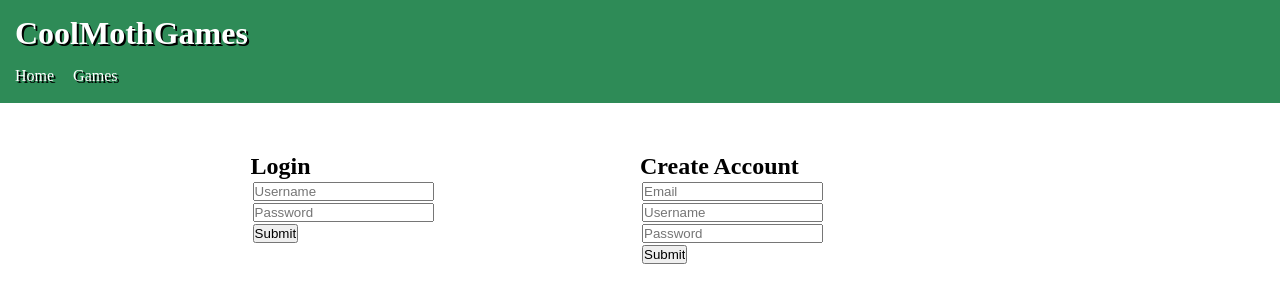
After one commit to Isaiah-Lam/CoolMothGames, a Flask app: page /account in a window 1280 px wide. The commit adds this page. Shown: the top 303 px of the page. Run offline with Flask 3, Linux system fonts and the light colour scheme.

Commit message:
account functionality

```diff
--- a/app.py
+++ b/app.py
@@ -14,6 +14,11 @@ import werkzeug.security
 
 # name = request.form["inputname"]
 # con.execute(text(f"insert into users (name) values({name})"), request.form)
+
+
+
+# here's a really good overview of the SQLAlchemy query builder
+# https://flask-sqlalchemy.palletsprojects.com/en/2.x/queries/
 
 
 app = Flask(__name__)
@@ -76,18 +81,52 @@ def index():
     return render_template("index.html")
 
 
-@app.route("/signup", methods=["GET"])
-def signupPage():
-    session["userid"] == None
-    session["username"] == None
-    return render_template("signup.html")
+@app.route('/account')
+def accountPage():
+    if (session.get("userid") is None):
+        return render_template("loginsignup.html")
+    else:
+        user = Users.query.filter_by(userID=session.get("userid"))
+        return render_template("account.html")
 
 
-@app.route('/login', methods=["GET"])
-def loginPage():
-    session["userid"] == None
-    session["username"] == None
-    return render_template("login.html")
+@app.route('/signup', methods=["POST"])
+def signup():
+    content = {"username":request.form["username"], "email":request.form["email"], "password":werkzeug.security.generate_password_hash(request.form["password"], "sha256", 16)}
+    newUser = Users(**content)
+    try:
+        database.session.add(newUser)
+        database.session.commit()
+        session["userid"] = newUser.userID
+        session["username"] = newUser.username
+        return redirect('/')
+    except:
+        flash("Username or email already in use")
+        return redirect('/account')
+
+
+@app.route('/login', methods=["POST"])
+def login():
+    user = Users.query.filter_by(username=request.form["username"]).first()
+    if (user is not None and werkzeug.security.check_password_hash(user.password, request.form["password"])):
+        session["userid"] = user.userID
+        session["username"] = user.username
+        return redirect('/')
+    else:
+        flash("Wrong info")
+        return redirect('/account')
+
+
+@app.route("/logout")
+def logout():
+    session["userid"] = None
+    session["username"] = None
+    return redirect('/account')
+
+
+@app.route('/games')
+def gamesPage():
+    return render_template("games.html")
 
 
 @app.route('/memory', methods=["GET"])
@@ -97,20 +136,25 @@ def memory():
 
 @app.route('/memory', methods=["POST"])
 def memoryScore():
-    if (session.get("userid") is None):
-        flash("You must be logged in to submit to the leaderboards")
-    else:
-        flash("Score submitted")
-        content = {"gameID":1, "userID":session.get("userid"), "date":date.today(), "score":request.form["score"]}
-        score = Leaderboards(**content)
-        database.session.add(score)
-        database.session.commit()
+    submitScore(1, request.form["score"])
     return redirect("/memory")
 
 
 @app.route('/rps')
 def rps():
     return render_template("rps.html")
+
+
+# function for submitting score to leaderboard
+def submitScore(gameID, score):
+    if (session.get("userid") is None):
+        flash("You must be logged in to submit to the leaderboards")
+    else:
+        flash("Score submitted")
+        content = {"gameID":gameID, "userID":session.get("userid"), "date":date.today(), "score":score}
+        score = Leaderboards(**content)
+        database.session.add(score)
+        database.session.commit()
 
 
 
--- /dev/null
+++ b/static/loginsignup.js
@@ -0,0 +1,17 @@
+function change(btn) {
+    if (btn.innerHTML == "signup") {
+        $("#login-div").css("width", "0");
+        $("#login-div").css("border", "none");
+        $("#signup-div").css("border", "1px solid black");
+        $("#signup-div").css("width", "33%");
+        btn.innerHTML = "login"
+    }
+    else {
+        $("#signup-div").css("width", "0");
+        $("#signup-div").css("border", "none");
+        $("#login-div").css("border", "1px solid black");
+        $("#login-div").css("width", "33%");
+        btn.innerHTML = "signup"
+    }
+
+}
--- /dev/null
+++ b/static/styles/loginsignup.css
@@ -0,0 +1,31 @@
+/* * {
+    margin: 0;
+    padding: 0;
+    box-sizing: border-box;
+} */
+
+#account-container {
+    display: flex;
+    justify-content: center;
+    margin: 50px;
+}
+
+.account-div {
+    transition: width 1s;
+    overflow: hidden;
+    width: 33%;
+}
+
+/* #login-div {
+    width: 33%;
+    border: 1px solid black;
+}
+
+#signup-div {
+    width: 0;
+} */
+
+.account-input {
+    display: block;
+    margin: 2px;
+}
--- /dev/null
+++ b/templates/account.html
@@ -0,0 +1 @@
+put account info here
--- a/templates/base.html
+++ b/templates/base.html
@@ -11,9 +11,7 @@
 			<h1>CoolMothGames</h1>
 			<ul id="nav-list">
 				<li class="nav-list-item"><a class="nav-link" href="/">Home</a></li>
-				<li class="nav-list-item"><a class="nav-link" href="#">Isaiah</a></li>
-				<li class="nav-list-item"><a class="nav-link" href="#">Jariel</a></li>
-				<li class="nav-list-item"><a class="nav-link" href="#">Joel</a></li>
+				<li class="nav-list-item"><a class="nav-link" href="/games">Games</a></li>
 			</ul>
 		</div>
 	</header>
--- /dev/null
+++ b/templates/games.html
@@ -0,0 +1 @@
+put all the games here
--- /dev/null
+++ b/templates/loginsignup.html
@@ -0,0 +1,35 @@
+{% extends 'base.html' %}
+{% block body %}
+
+<head>
+    <link rel="stylesheet" href="static/styles/loginsignup.css">
+</head>
+<!-- <button onclick="change(this)">signup</button> -->
+<div id="account-container">
+    {% with messages = get_flashed_messages() %}
+        {% if messages %}
+            <h4>{{ messages[0] }}</h4>
+        {% endif %}
+    {% endwith %}
+    <div id="login-div" class="account-div">
+        <h2>Login</h2>
+        <form id="login-form" class="account-form" action="/login" method="post">
+            <input type="text" name="username" id="log-user" class="account-input" placeholder="Username">
+            <input type="text" name="password" id="log-pass" class="account-input" placeholder="Password">
+            <input type="submit" class="account-input">
+        </form>
+    </div>
+    <div id="signup-div" class="account-div">
+        <h2>Create Account</h2>
+        <form id="signup-form" class="account-form" action="/signup" method="post">
+            <input type="text" name="email" id="sign-email" class="account-input" placeholder="Email">
+            <input type="text" name="username" id="sign-user" class="account-input" placeholder="Username">
+            <input type="text" name="password" id="sign-pass" class="account-input" placeholder="Password">
+            <input type="submit" class="account-input">
+        </form>
+    </div>
+</div>
+
+<script src="static/loginsignup.js"></script>
+
+{% endblock %}
```
Also changed, not shown: templates/login.html (deleted), templates/signup.html (deleted), 2 other files.
